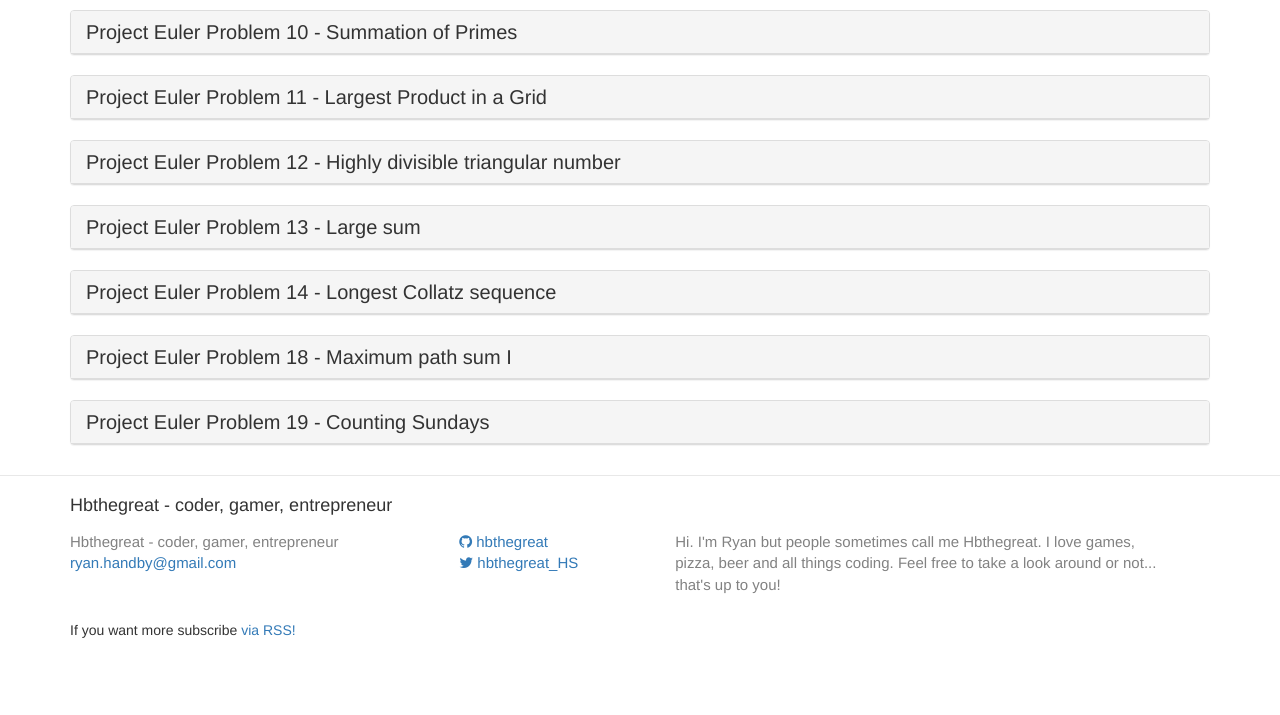
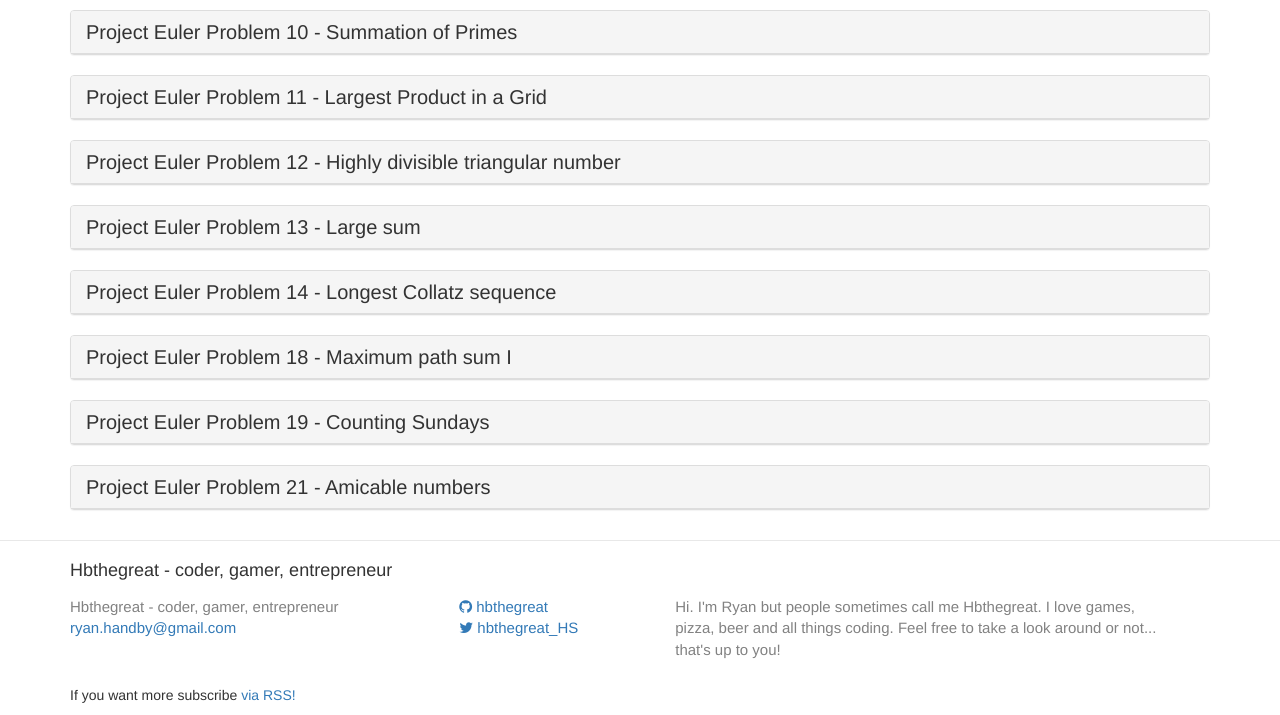
Before and after one commit to hbthegreat/hbthegreat.github.io, a Jekyll site: the page built from _posts/programming/2015-12-20-project-euler-solutions.md, in a window 1280 px wide. Shown: the part 630-1345 px from the top of the page. Built offline with Jekyll 4.4.1, drawn with Linux system fonts in a browser that asks for light colours; nearby versions of some CDN libraries; before the commit the page ends 1280 px from its top, so only the background shows below that; some of the changed lines change nothing that is shown.

Commit message:
project euler 21

```diff
--- a/_posts/programming/2015-12-20-project-euler-solutions.md
+++ b/_posts/programming/2015-12-20-project-euler-solutions.md
@@ -682,3 +682,98 @@
     </div>
   </div>
 </div>
+<div class="panel panel-default">
+  <div class="panel-heading" role="tab" id="headingEight">
+    <h4 class="panel-title">
+      <a role="button" data-toggle="collapse" href="#collapseEight" aria-expanded="false" aria-controls="collapseEight">
+        Project Euler Problem 21 - Amicable numbers
+      </a>
+    </h4>
+  </div>
+  <div id="collapseEight" class="panel-collapse collapse" role="tabpanel" aria-labelledby="headingEight">
+    <div class="panel-body">
+      <div class="problem-description">
+        <p>Let d(<i>n</i>) be defined as the sum of proper divisors of <i>n</i> (numbers less than <i>n</i> which divide evenly into <i>n</i>).<br>
+        If d(<i>a</i>) = <i>b</i> and d(<i>b</i>) = <i>a</i>, where <i>a</i> ≠ <i>b</i>, then <i>a</i> and <i>b</i> are an amicable pair and each of <i>a</i> and <i>b</i> are called amicable numbers.</p>
+        <p>For example, the proper divisors of 220 are 1, 2, 4, 5, 10, 11, 20, 22, 44, 55 and 110; therefore d(220) = 284. The proper divisors of 284 are 1, 2, 4, 71 and 142; so d(284) = 220.</p>
+        <p>Evaluate the sum of all the amicable numbers under 10000.</p>
+      </div>
+      <div class="solution">
+        <p>For this challenge I have decided to do it in <b>JavaScript</b>.</p>
+        <p>To start with solving this problem we will need a way to see if a particular number is Amicable. So let's put together a function that does that first.</p>
+        <p>After initially looking at the problem I discovered I also had to write functions for getting factors and summing them so they are also included.</p>
+{% highlight js %}
+function getFactors(number)
+{
+  /*returns 0 if number is 0 or 1 if it is 1/2/3 as the only factor is 1*/
+  if(number <= 3)
+  {
+    switch(number)
+    {
+      case 0:
+      return [0];
+      default:
+      return [1];
+    }
+  }
+  /*all numbers have 1 as a factor*/
+  var factors = [1];
+  var factorLimit = Math.floor(Math.sqrt(number));
+  for(var i = 2; i < factorLimit; i++)
+  {
+    if (number % i === 0)
+    {
+      /*adds both factors found at the same time*/
+      factors.push(i);
+      factors.push(number/i);
+    }
+  }
+  if(number/factorLimit == factorLimit) factors.push(factorLimit);
+  else if (number % factorLimit === 0)
+  {
+    factors.push(factorLimit);
+    factors.push(number/factorLimit);
+  }
+  return factors;
+}
+
+function arraySum(numericalArray)
+{
+  var sum = 0;
+  for(var i in numericalArray)
+  {
+    sum += numericalArray[i];
+  }
+  return sum;
+}
+
+function sumOfFactors(number)
+{
+  return arraySum(getFactors(number));
+}
+
+function isAmicable(number)
+{
+  var pair = sumOfFactors(number);
+  if (pair == number) return false;
+  if(sumOfFactors(pair) == number) return true;
+  else return false;
+}
+{% endhighlight js %}
+
+<p>Now that we have all the tools we need to test for Amicable numbers all thats left is to get the sum of all of them below 10000 as started in the question description.</p>
+
+{% highlight js %}
+var sum = 0;
+for(var i = 2; i < 10000; i++)
+{
+  if(isAmicable(i)) sum+=i;
+}
+console.log("The sum of all Amicable numbers below 10000: " + sum);
+{% endhighlight %}
+
+      <p>From this we can establish that the sumof all Amicable numbers below 10000 is 31626.</p>
+      </div>
+    </div>
+  </div>
+</div>
```
